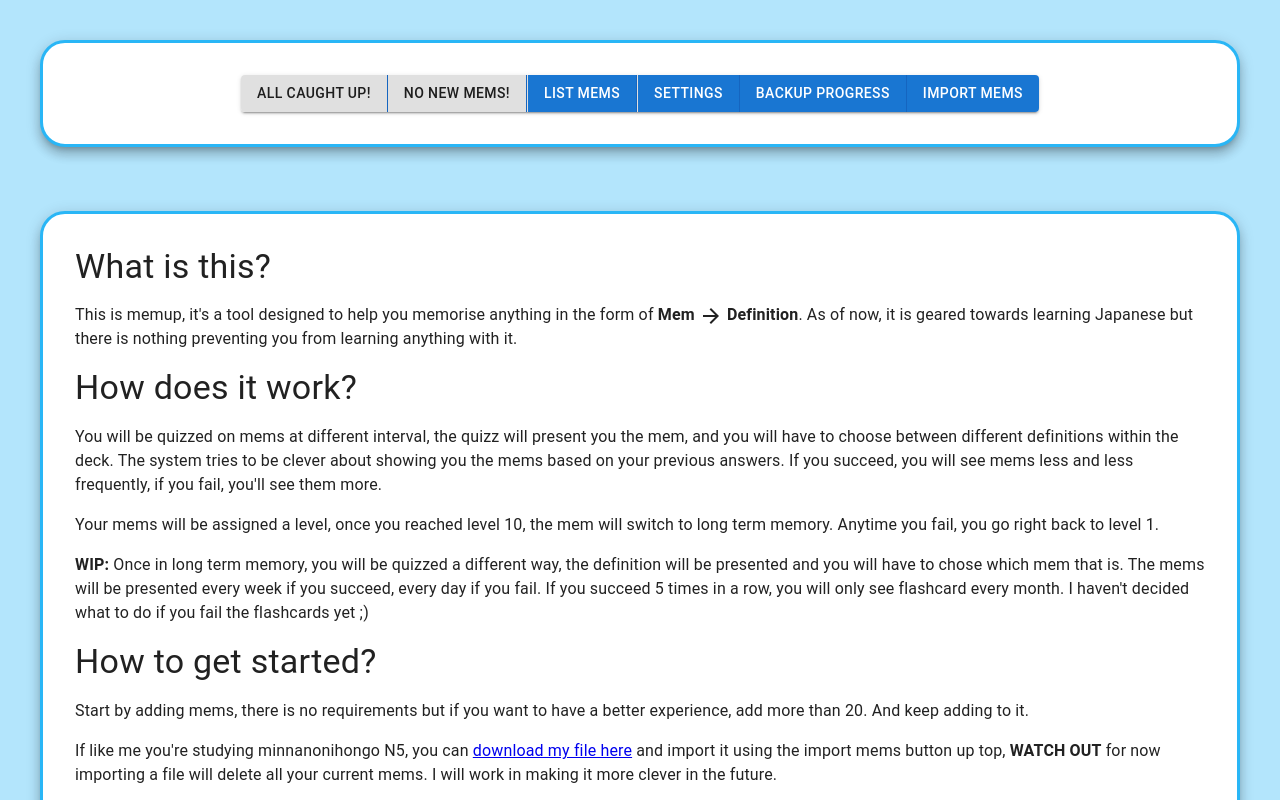
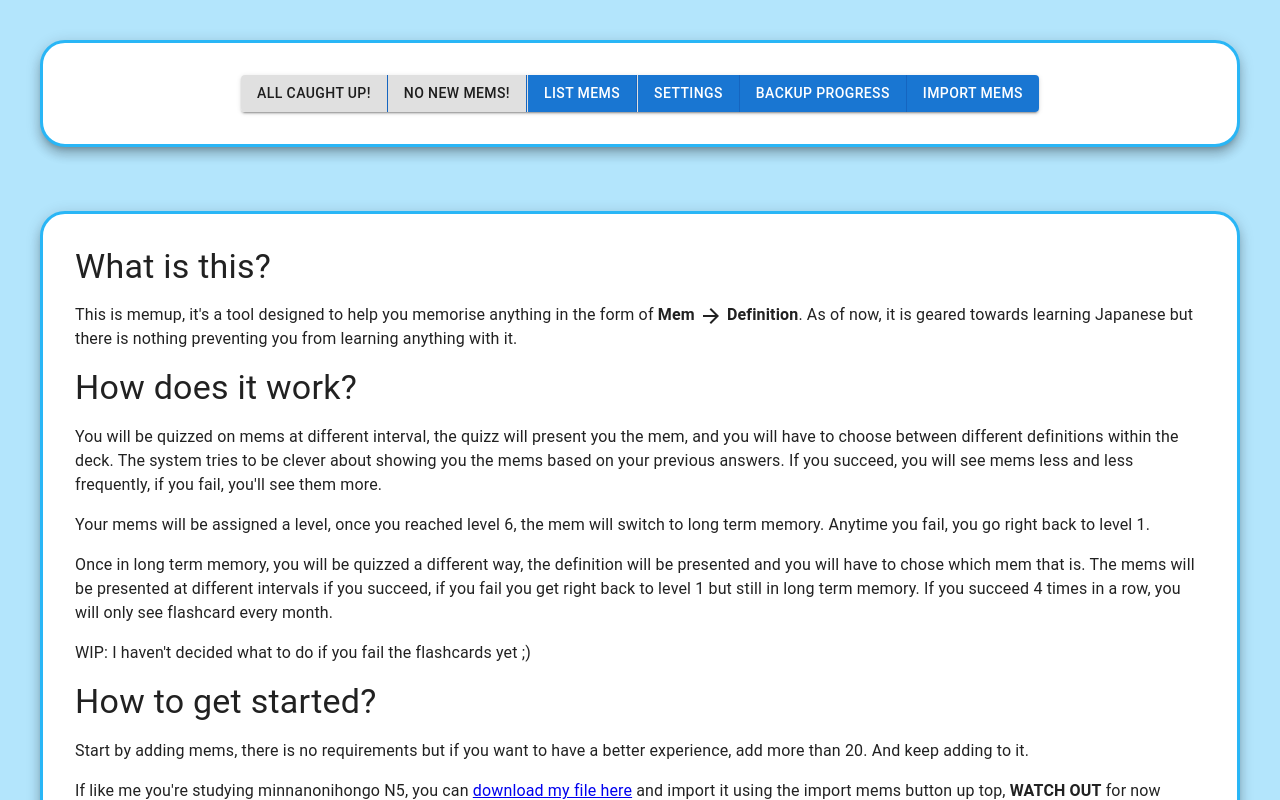
Before and after one commit to PiTiLeZarD/memup, a React (Vite) app: page / in a window 1280 px wide. Shown: the top 800 px of the page. Built offline with nearby package versions, Linux system fonts and the light colour scheme.

Commit message:
Adapt the HomePage to the LT updates

```diff
--- a/src/pages/HomePage.tsx
+++ b/src/pages/HomePage.tsx
@@ -18,7 +18,7 @@ import {
 } from "@mui/material";
 
 import { ImportMemsDialog } from "../ImportMemsDialog";
-import { levelGapMap, memDeck } from "../lib";
+import { levelGapMap, memDeck, ST_LT_THRESHOLD } from "../lib";
 import { useStore } from "../store";
 import { ContentBox } from "./ContentBox";
 
@@ -106,15 +106,17 @@ export const HomePage: HomePageComponent = (): JSX.Element => {
                         less and less frequently, if you fail, you'll see them more.
                     </Typography>
                     <Typography>
-                        Your mems will be assigned a level, once you reached level {Object.keys(levelGapMap).length},
-                        the mem will switch to long term memory. Anytime you fail, you go right back to level 1.
+                        Your mems will be assigned a level, once you reached level {ST_LT_THRESHOLD}, the mem will
+                        switch to long term memory. Anytime you fail, you go right back to level 1.
                     </Typography>
                     <Typography>
-                        <b>WIP:</b> Once in long term memory, you will be quizzed a different way, the definition will
-                        be presented and you will have to chose which mem that is. The mems will be presented every week
-                        if you succeed, every day if you fail. If you succeed 5 times in a row, you will only see
-                        flashcard every month. I haven't decided what to do if you fail the flashcards yet ;)
+                        Once in long term memory, you will be quizzed a different way, the definition will be presented
+                        and you will have to chose which mem that is. The mems will be presented at different intervals
+                        if you succeed, if you fail you get right back to level 1 but still in long term memory. If you
+                        succeed {Object.keys(levelGapMap).length - ST_LT_THRESHOLD} times in a row, you will only see
+                        flashcard every month.
                     </Typography>
+                    <Typography>WIP: I haven't decided what to do if you fail the flashcards yet ;)</Typography>
                     <Typography variant="h4">How to get started?</Typography>
                     <Typography>
                         Start by adding mems, there is no requirements but if you want to have a better experience, add
```
